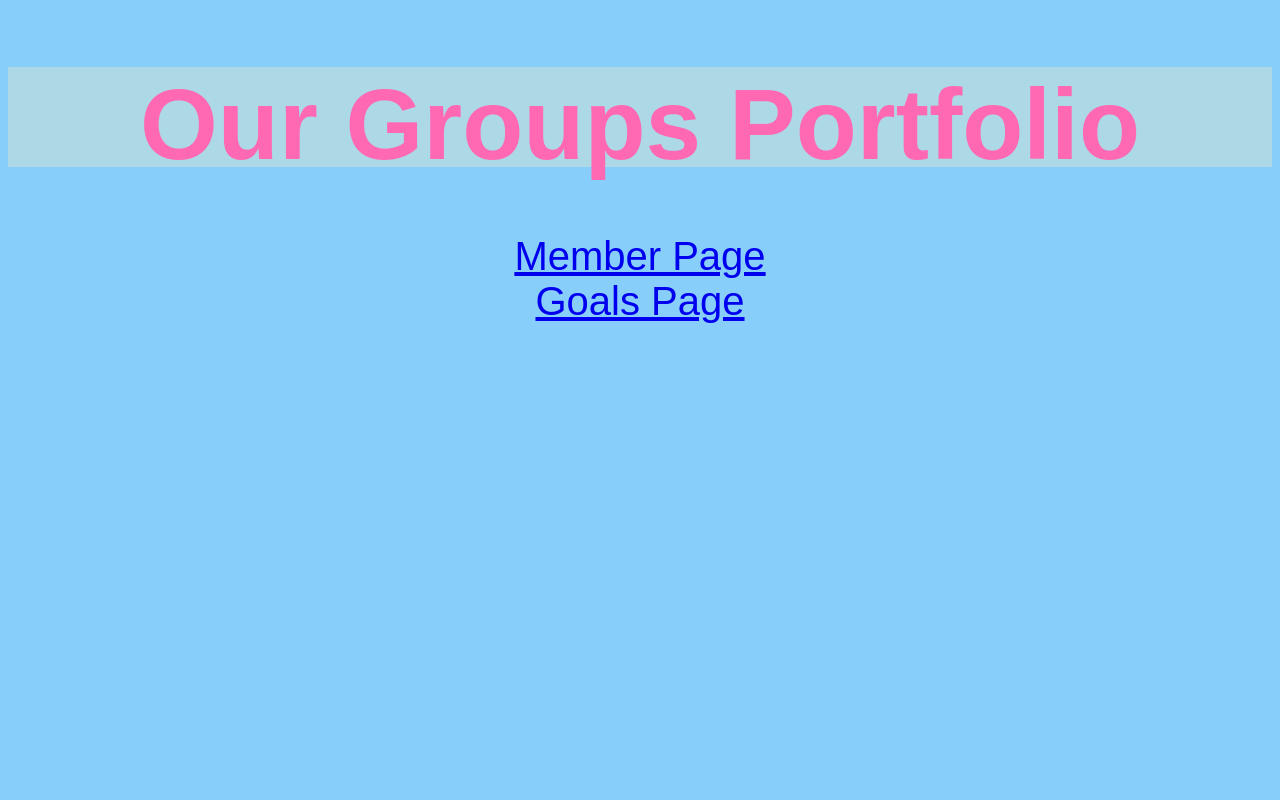
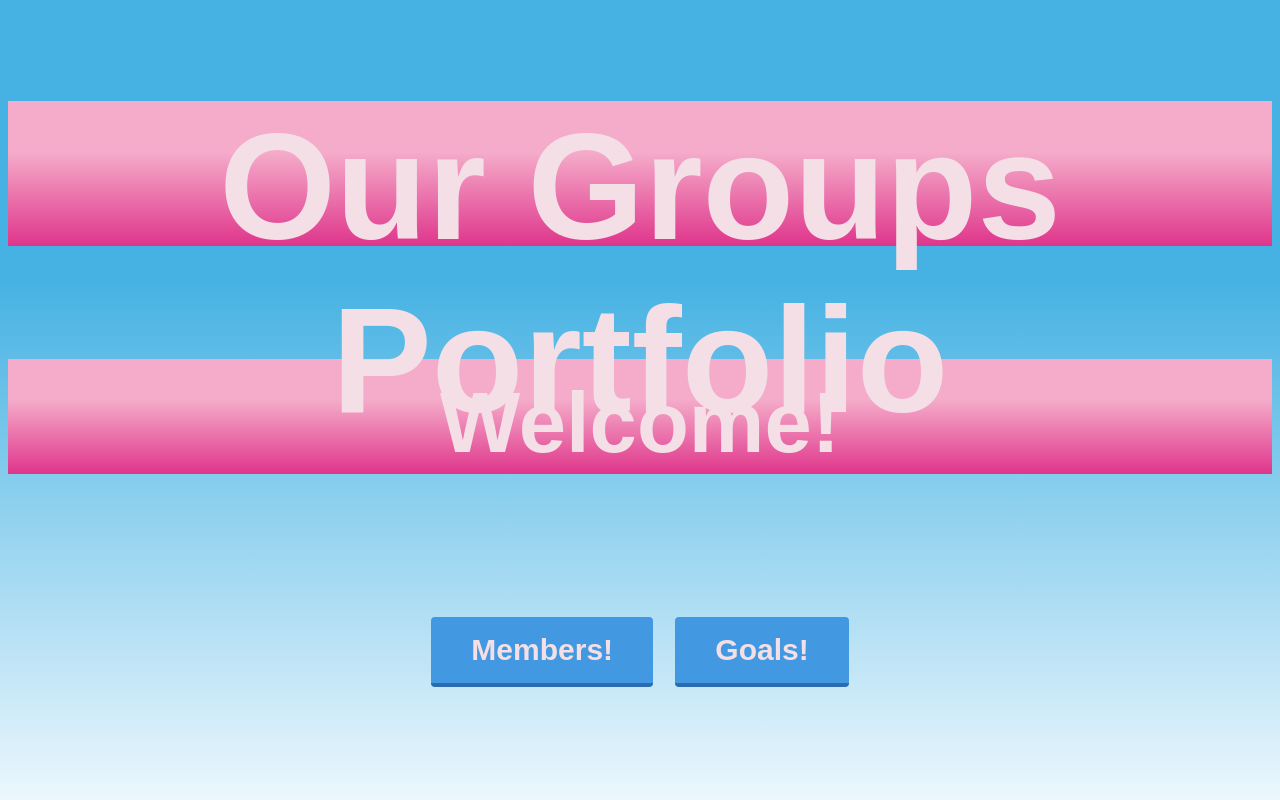
Before and after one commit to yee1t2/portfolio, a PHP site: page / in a window 1280 px wide. Run offline with PHP 8.4, Linux system fonts and the light colour scheme; some web fonts are replaced.

Commit message:
updated site
music, design changes

```diff
--- a/index.html
+++ b/index.html
@@ -9,14 +9,20 @@
   <style>
   @import url('https://fonts.cdnfonts.com/css/barbie');
   </style>
+  <audio controls autoplay loop hidden src="I'm Just Ken.mp3">
+  </audio>
 </head>
 
 <body>
   <h1>Our Groups Portfolio</h1>
+   <h4>Welcome!</h4>
+  <div class="buttons">
+  <div class="buttons2">
+  <a href="member.html">Members!</a>
+  </div>
 
-  <div class="buttons">
-  <a href="member.html">Member Page</a> <br>
-  <a href="goals.html">Goals Page</a>
+  <div class="buttons2">
+  <a href="goals.html">Goals!</a>
   </div>
 
 </body>
--- a/style.css
+++ b/style.css
@@ -1,40 +1,95 @@
 html {
   height: 100%;
   width: 100%;
-  background-color: lightskyblue;
+  background: rgb(70,178,227);
+  background: linear-gradient(180deg, rgba(70,178,227,1) 35%, rgba(236,247,253,1) 100%);
 }
 
 h1{
-  text-align: center;
-  font-size: 100px;
-  font-family: 'Barbie', sans-serif;
-  background-color: lightblue;
-  color: hotpink;
-  height: 100px;
+    text-align: center;
+    font-size: 150px;
+    font-family: 'Barbie', sans-serif;
+    background: rgb(245,172,202);
+    background: linear-gradient(180deg, rgba(245,172,202,1) 35%, rgba(223,53,139,1) 100%);
+    padding-bottom: 20px;
+    color: #f4dfe6;
+    height: 125px;
 }
-
-.members{
-  text-align: center;
-  padding-top: 0px;
-  font-size: 40px;
-  font-family: 'Barbie', sans-serif;
-  color: hotpink
+h4{
+    text-align: center;
+    font-size: 85px;
+    font-family: 'Barbie', sans-serif;
+    background: rgb(245,172,202);
+    background: linear-gradient(180deg, rgba(245,172,202,1) 35%, rgba(223,53,139,1) 100%);
+    padding-top: 15px;
+    color: #f4dfe6;
+    height: 100px;
 }
 
 .img{
   height: 250px;
 }
-
 .goals{
   text-align: center;
-  font-size: 40px;
+  font-size: 30px;
   font-family: 'Barbie', sans-serif;
-  color: hotpink
+  color: #f4dfe6;
 }
-
+.goals2{
+  background: rgb(222,52,138);
+  background: radial-gradient(circle, rgba(222,52,138,1) 35%, rgba(70,178,227,0) 100%);
+  padding: 100px;
+}
 .buttons{
   text-align: center;
   font-family: 'Barbie', sans-serif;
-  font-size: 40px;
-  color: black;
+  font-size: 80px;
+  color: #f4dfe6;
+  border-radius: 50%;
 }
+.buttons a {
+  display: inline-block;
+  padding: 10px 20px;
+  text-decoration: none;
+  color: #f4dfe6;
+}
+.buttons a:hover{
+  background-color: #2980b9;
+  transition: transform 0.3s ease-in-out;
+   transform: scale(1.1);
+}
+.buttons2{
+  display: inline-block;
+  outline: 0;
+  border: 0;
+  cursor: pointer;
+  background-color: #4299e1;
+  border-radius: 4px;
+  padding: 10px 20px;
+  font-size: 30px;
+  border-bottom: 4px solid #2b6cb0;
+  font-weight: 800;
+  color: white;
+  line-height: 26px;
+}
+
+.fade-in-element {
+ opacity: 0;
+ transition: opacity 0.5s ease-in-out;
+}
+
+.fade-in-element.visible {
+ opacity: 1;
+}
+
+.members {
+  width: 33%;
+  float: left;
+  font-family: 'Barbie', sans-serif;
+  color: #f4dfe6;
+  text-align: center;
+  background: rgb(222,52,138);
+  background: radial-gradient(circle, rgba(222,52,138,1) 35%, rgba(70,178,227,0) 100%);
+  padding-top: 15px;
+  font-size: 32.5px;
+  }
```
Also changed, not shown: member.html (+21 -7 lines), ken.gif (added), 1 other file.
